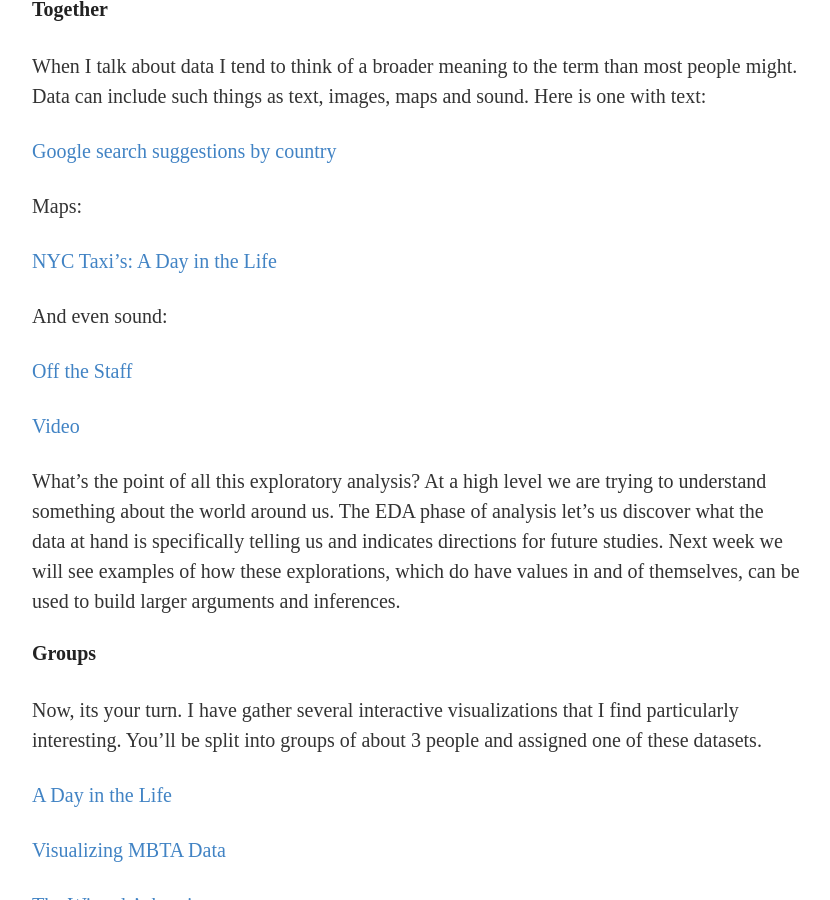
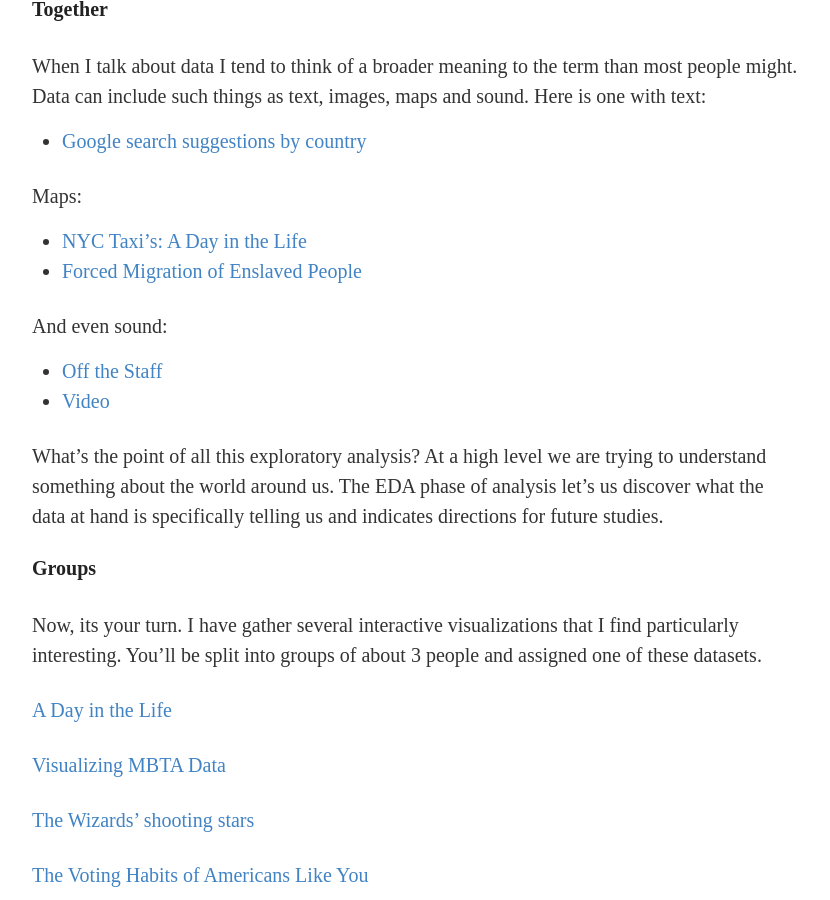
Before and after one commit to statsmaths/stat209, a Jekyll site: the page built from _notes/class02-exporatory-data-analysis.md, in a window 1280 px wide and 900 px high, scrolled down 554 px. Shown: the whole window, without its empty margins (223-1053 px from the left). Built offline with Jekyll 4.4.1, drawn with Linux system fonts in a browser that asks for light colours.

Commit message:
update notes

```diff
--- a/_notes/class02-exporatory-data-analysis.md
+++ b/_notes/class02-exporatory-data-analysis.md
@@ -26,25 +26,23 @@
 term than most people might. Data can include such things as text,
 images, maps and sound. Here is one with text:
 
-[Google search suggestions by country](https://noahveltman.com/suggest/)
+- [Google search suggestions by country](https://noahveltman.com/suggest/)
 
 Maps:
 
-[NYC Taxi's: A Day in the Life](http://chriswhong.github.io/nyctaxi/)
+- [NYC Taxi's: A Day in the Life](http://chriswhong.github.io/nyctaxi/)
+- [Forced Migration of Enslaved People](https://dsl.richmond.edu/panorama/forcedmigration/)
 
 And even sound:
 
-[Off the Staff](https://www.c82.net/offthestaff/)
-
-[Video](https://www.youtube.com/watch?list=PLw6QMmIiPBlU_dElMDoJn4RUBvpp_bUwi&v=DxkpN4PUOzA)
+- [Off the Staff](https://www.c82.net/offthestaff/)
+- [Video](https://www.youtube.com/watch?list=PLw6QMmIiPBlU_dElMDoJn4RUBvpp_bUwi&v=DxkpN4PUOzA)
 
 What's the point of all this exploratory analysis? At a high level
 we are trying to understand something about the world around us.
 The EDA phase of analysis let's us discover what the data at hand
 is specifically telling us and indicates directions for future
-studies. Next week we will see examples of how these explorations,
-which do have values in and of themselves, can be used to build
-larger arguments and inferences.
+studies.
 
 ### Groups
 
```
Also changed, not shown: _notes/class02-exporatory-data-analysis.Rmd (+6 -8 lines).
